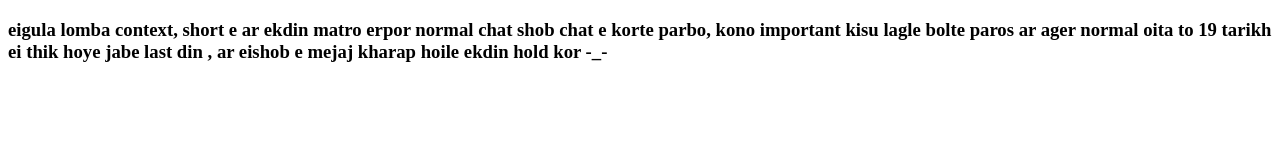
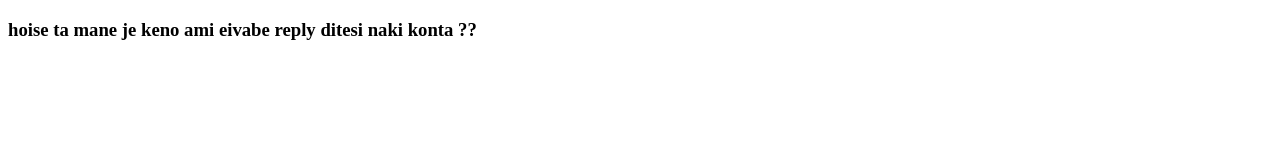
Before and after one commit to KsShafin18/Text_from_Ks, a plain HTML site: page index.html in a window 1280 px wide. Drawn offline with Linux system fonts and the light colour scheme.

Commit message:
html access 3

```diff
--- a/index.html
+++ b/index.html
@@ -6,10 +6,16 @@
     <title>Ajob Chatting! -_- </title>
 </head>
 <body>
-<h3>
- eigula lomba context, short e ar ekdin matro erpor normal chat shob chat e korte parbo, kono important kisu lagle bolte paros ar ager normal oita to 19 tarikh ei thik hoye jabe last din ,
- ar eishob e mejaj kharap hoile ekdin hold kor -_-
-</h3>
+ <!-- <h3>
+     cxontext hoilo normal text ami 19 tarikh theke dite parbo ami ager oitay to bolei disi ami ekta sily kaj korsi, to oitar jonno ami text dite partesi na tai koto kosto kore web e link ditesi ei kosto dekhteso na ? emne jiboneo keo web banaya text dise??  ar ami bahire chilam kickhon age aschi to oitay likhteo to time lage pore abar deploy korte hoy -_- , ar tor eishob dekhe amr nijer e to guilt lagaya ditesos !!sorry -_-
+</h3> -->
+
+ <!-- eigula lomba context, short e ar ekdin matro erpor normal chat shob chat e korte parbo, kono important kisu lagle bolte paros ar ager normal oita to 19 tarikh ei thik hoye jabe last din ,
+ ar eishob e mejaj kharap hoile ekdin hold kor -_-    -->
+
+ <h3>
+    hoise ta mane je keno ami eivabe reply ditesi naki konta ??
+ </h3>
 
 </body>
 </html>
```
